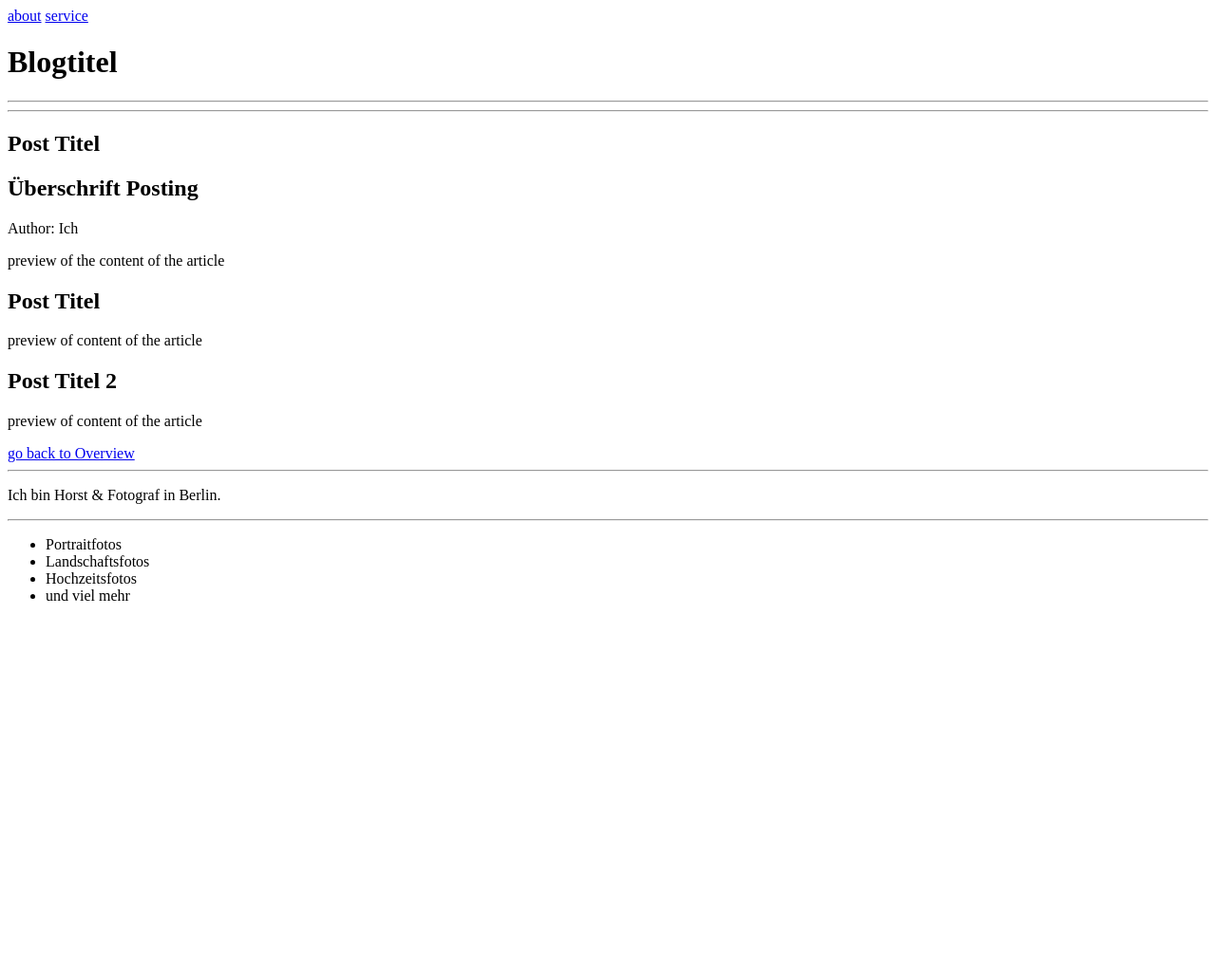
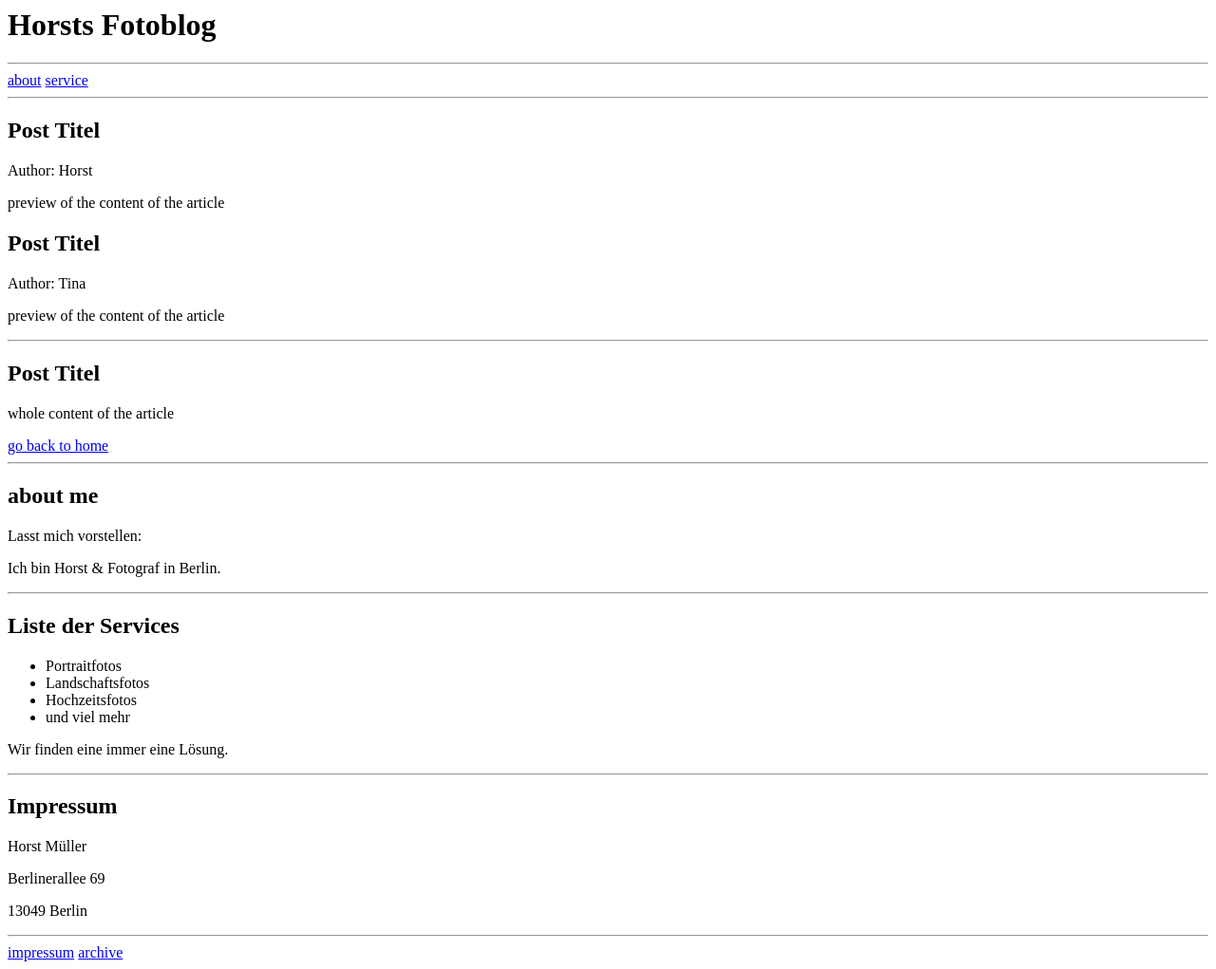
Before and after one commit to tytytytyy/singlepageapp, a plain HTML site: page public_html/index.html in a window 1280 px wide. Shown: the whole page at 95% size. Before the commit the page ends 800 px from the top, so only its background shows below. Drawn offline with Linux system fonts and the light colour scheme.

Commit message:
added impressum

```diff
--- a/public_html/index.html
+++ b/public_html/index.html
@@ -4,36 +4,46 @@
         <meta http-equiv="X-UA-Compatible" content="IE=edge">
         <meta charset="utf-8">
 
-        <title>Single Page App</title>
+        <title>Horsts Fotoblog</title>
     </head>
+
+
+
+    <body>
+        <header>
+            <h1>Horsts Fotoblog</h1>
+        </header>
+        <hr>
+
+        <main id="main-content">
+        </main>
 
         <nav>
             <a href="/about/">about</a>
             <a href="/service/">service</a>
         </nav>
 
-    <body>
-        <header>
-            <h1>Blogtitel</h1>
-        </header>
         <hr>
-
-        <main id="main-content">
-        </main>
-
-        <hr>
-        <footer id="footer">
-        </footer>
 
         <div id="templates" >
 
             <div id="blog_overview">
-                <h2>Post Titel</h2>
+
                 <div>
                     <article>
                         <header>
-                                    <h1> Überschrift Posting</h1>
-                                    <p> Author: Ich </p>
+                            <h2>Post Titel</h2>
+                            <p> Author: Horst </p>
+                        </header>
+                        <section>
+                            <p>preview of the content of the article</p>
+                        </section>
+                    </article>
+
+                    <article>
+                        <header>
+                            <h2>Post Titel</h2>
+                            <p> Author: Tina </p>
                         </header>
                         <section>
                             <p>preview of the content of the article</p>
@@ -42,27 +52,29 @@
                 </div>
             </div>
 
+            <hr>
             <div id="post_detail">
                 <article>
                     <h2>Post Titel</h2>
-                <p>preview of content of the article</p>
+                    <p>whole content of the article</p>
                 </article>
-
-                <article>
-                <h2>Post Titel 2 </h2>
-                <p>preview of content of the article</p>
-                </article>
-
-                <a href="/overview">go back to Overview</a>
+                <a href="/overview">go back to home</a>
             </div>
 
             <hr>
             <div id="about_view">
+                <header>
+                    <h2>about me</h2>
+                    <p> Lasst mich vorstellen:</p>
+                </header>
                 <p> Ich bin Horst & Fotograf in Berlin. </p>
             </div>
 
             <hr>
             <div id="service_view">
+                <header>
+                    <h2>Liste der Services</h2>
+                </header>
                 <ul>
                     <li> Portraitfotos </li>
                     <li> Landschaftsfotos </li>
@@ -70,8 +82,29 @@
                     <li> und viel mehr </li>
                 </ul>
 
+                <p> Wir finden eine immer eine Lösung. </p>
+
+            </div>
+            <hr>
+
+            <div id="impressum_view">
+                <header>
+                    <h2>Impressum</h2>
+                </header>
+                <p>Horst Müller</p>
+                <p>Berlinerallee 69</p>
+                <p>13049 Berlin</p>
+
+            </div>
+            <hr>
+
         </div>
 
-        </div>
+        <footer id="footer">
+
+            <a href="/impressum/">impressum</a>
+            <a href="/archive/">archive</a>
+        </footer>
+
     </body>
 </html>
```
Lines whose indentation alone changed are shown as unchanged.
